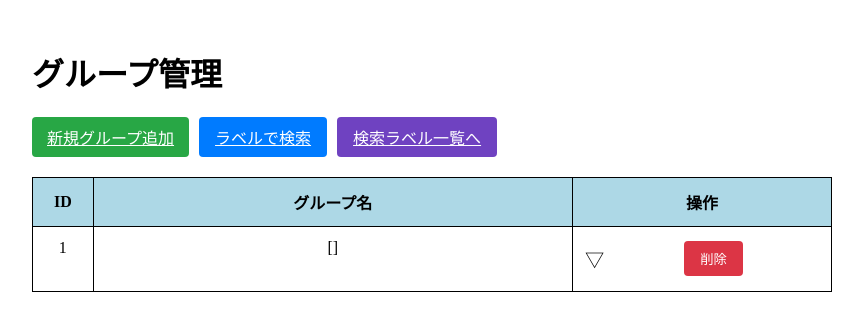
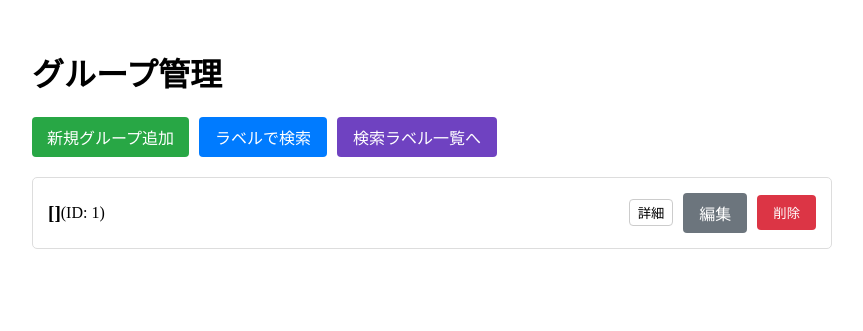
Before and after one commit to gkjg8787/external_search_gui, a FastAPI app: template ex_search_gui/templates/search/group_view.html in a window 1280 px wide. Shown: the top 331 px of the page, without its empty margins (208-1071 px from the left). Run offline with FastAPI, Linux system fonts and the light colour scheme; the template is opened without the code that fills it: most values are stand-ins (such as "Sample title", 1, 10 or a date in 2020); parts of the project's set-up code (start-up, migrations or seed data) failed here and were passed over.

Commit message:
update HTML design

```diff
--- a/ex_search_gui/templates/search/group_view.html
+++ b/ex_search_gui/templates/search/group_view.html
@@ -3,28 +3,22 @@
 {% block head %}
     <link rel="stylesheet" href="{{ url_for('static', path='/css/style.css') }}" type="text/css">
     <title>グループ管理</title>
+    <link rel="stylesheet" href="{{ url_for('static', path='/css/searchlabel.css') }}" type="text/css">
     <style>
         .container { max-width: 800px; margin: 0 auto; padding: 20px; }
         .action-bar { display: flex; justify-content: flex-start; margin-bottom: 20px; gap: 10px; }
-        .table-container { overflow-x: auto; }
-        table { width: 100%; border-collapse: collapse; }
-        th, td { padding: 12px; border: 1px solid #ddd; text-align: left; }
-        td { vertical-align: top; }
-        th { background-color: #f2f2f2; }
-        .form-inline { display: flex; gap: 8px; align-items: center; }
-        .form-inline input[type="text"] { flex-grow: 1; padding: 6px; }
-        .btn { padding: 8px 16px; border-radius: 4px; border: none; cursor: pointer; color: white; }
+        .btn { padding: 8px 16px; border-radius: 4px; border: none; cursor: pointer; color: white; text-decoration: none; }
         .btn-add { background-color: #28a745; padding: 8px 15px; }
         .btn-danger { background-color: #dc3545; }
         .btn-danger:hover { background-color: #c82333; }
         .btn-search { background-color: #007bff; }
         .btn-searchlabels { background-color:#6f42c1; }
         .btn-searchlabels:hover { background-color:#5936a2; }
-        .group-actions { display: flex; gap: 8px; align-items: center; }
-        .toggle-labels { cursor: pointer; font-size: 1.2em; user-select: none; }
-        .labels-container { margin-top: 10px; padding-left: 20px; display: none; }
-        .labels-container ul { margin: 0; padding: 0; list-style-type: none; }
-        .labels-container li { padding: 4px 0; }
+        .btn-secondary { background-color: #6c757d; }
+        .label-actions { margin-left: auto; display: flex; gap: 10px; align-items: center; }
+        .toggle-details-btn { cursor: pointer; background: none; border: 1px solid #ccc; padding: 3px 8px; border-radius: 4px; }
+        .label-details ul { margin: 0; padding: 0; list-style-type: none; }
+        .label-details li { padding: 4px 0; }
         .spinner { display: none; }
 
         @media (prefers-color-scheme: dark) {
@@ -45,53 +39,53 @@
         <a href="{{ url_for('read_labels') }}" class="btn btn-searchlabels">検索ラベル一覧へ</a>
     </div>
 
-    <div class="table-container">
-        <table>
-            <thead>
-                <tr>
-                    <th>ID</th>
-                    <th style="width: 60%;">グループ名</th>
-                    <th>操作</th>
-                </tr>
-            </thead>
-            <tbody>
-                {% for group in groups %}
-                <tr id="group-row-{{ group.id }}">
-                    <td>{{ group.id }}</td>
-                    <td>
-                        <div>{{ group.name }}</div>
-                        <div id="labels-container-{{ group.id }}" class="labels-container">
-                            <div class="spinner" id="spinner-{{ group.id }}">読み込み中...</div>
-                            <ul id="labels-list-{{ group.id }}"></ul>
-                        </div>
-                    </td>
-                    <td>
-                        <div class="group-actions">
-                            <span class="toggle-labels" onclick="toggleLabels({{ group.id }})">▽</span>
-                            <a href="{{ url_for('edit_group', group_id=group.id) }}" class="btn btn-secondary">編集</a>
-                            <button onclick="deleteGroup({{ group.id }})" class="btn btn-danger">削除</button>
-                        </div>
-                    </td>
-                </tr>
-                {% endfor %}
-            </tbody>
-        </table>
-    </div>
+    {% if groups %}
+        <ul class="label-list">
+        {% for group in groups %}
+            <li class="label-item" id="group-item-{{ group.id }}">
+                <div class="label-header">
+                    <strong>{{ group.name }}</strong> (ID: {{ group.id }})
+                    <div class="label-actions">
+                        <button class="toggle-details-btn" onclick="toggleLabels(this, {{ group.id }})">詳細</button>
+                        <a href="{{ url_for('edit_group', group_id=group.id) }}" class="btn btn-secondary">編集</a>
+                        <button onclick="deleteGroup({{ group.id }}, '{{ group.name }}')" class="btn btn-danger">削除</button>
+                    </div>
+                </div>
+                <div class="label-details collapsed">
+                    <p><strong>所属ラベル:</strong></p>
+                    <div class="labels-list-container">
+                        <ul id="labels-list-{{ group.id }}"></ul>
+                        <div class="spinner" id="spinner-{{ group.id }}">読み込み中...</div>
+                    </div>
+                </div>
+            </li>
+        {% endfor %}
+        </ul>
+    {% else %}
+        <p>登録されているグループはありません。</p>
+    {% endif %}
 </div>
 
 <script>
-async function toggleLabels(groupId) {
-    const container = document.getElementById(`labels-container-${groupId}`);
+async function toggleLabels(button, groupId) {
+    const details = button.closest('.label-item').querySelector('.label-details');
     const list = document.getElementById(`labels-list-${groupId}`);
     const spinner = document.getElementById(`spinner-${groupId}`);
-    const toggle = event.target;
 
-    if (container.style.display === 'block') {
-        container.style.display = 'none';
-        toggle.textContent = '▽';
+    if (details.classList.contains('collapsed')) {
+        details.classList.remove('collapsed');
+        button.textContent = '閉じる';
     } else {
-        container.style.display = 'block';
-        toggle.textContent = '△';
+        details.classList.add('collapsed');
+        button.textContent = '詳細';
+        return; // 閉じるときはAPIを叩かない
+    }
+
+    // 既に読み込み済み、または読み込み中の場合は何もしない
+    if (list.children.length > 0 || spinner.style.display === 'block') {
+        return;
+    }
+
         if (list.children.length === 0) { // まだ読み込んでいない場合のみAPIを叩く
             spinner.style.display = 'block';
             try {
@@ -117,11 +111,10 @@
                 spinner.style.display = 'none';
             }
         }
-    }
 }
 
-async function deleteGroup(groupId) {
-    if (!confirm(`ID: ${groupId} のグループを本当に削除しますか？`)) return;
+async function deleteGroup(groupId, groupName) {
+    if (!confirm(`グループ「${groupName}」を本当に削除しますか？`)) return;
 
     try {
         const response = await fetch(`{{ url_for('delete_group', group_id='__GROUP_ID__') }}`.replace('__GROUP_ID__', groupId), {
@@ -129,9 +122,8 @@
         });
         if (!response.ok) throw new Error('グループの削除に失敗しました。');
 
-        const row = document.getElementById(`group-row-${groupId}`);
-        row.remove();
-        alert('グループを削除しました。');
+        const item = document.getElementById(`group-item-${groupId}`);
+        item.remove();
     } catch (error) {
         console.error(error);
         alert(`エラー: ${error.message}`);
```
